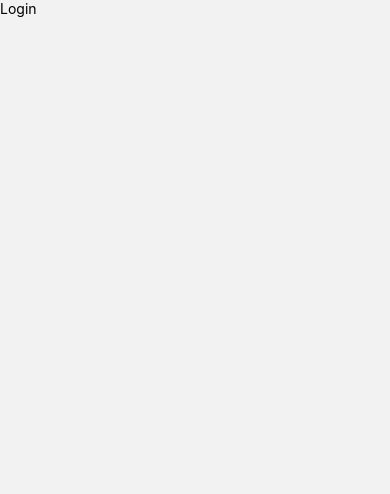
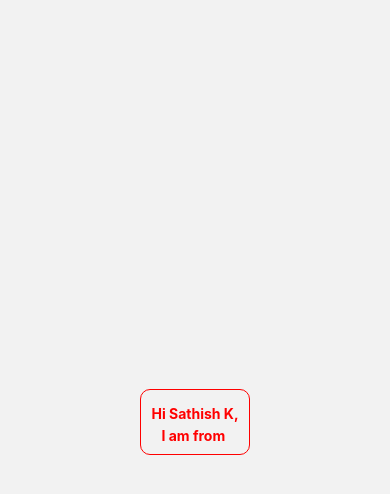
Before and after one commit to tazweedapp/RNBoilerplate, a React Native app: screen / in a window 390 px wide. Shown: the top 494 px of the page. Built offline with nearby package versions, Linux system fonts and the light colour scheme.

Commit message:
Navigation changes

```diff
--- a/App.tsx
+++ b/App.tsx
@@ -1,8 +1,8 @@
-import Navigation from './src/navigation';
-
 import React from 'react';
 import 'react-native-gesture-handler';
 import { SafeAreaProvider } from 'react-native-safe-area-context';
+
+import Navigation from './src/navigation';
 
 const App = () => {
   return (
--- /dev/null
+++ b/src/contants/routes.js
@@ -0,0 +1,6 @@
+const ROUTES = {
+  LOGIN: 'login',
+  HOME: 'home',
+};
+
+export default ROUTES;
--- a/src/navigation/AuthNavigator.js
+++ b/src/navigation/AuthNavigator.js
@@ -2,6 +2,7 @@ import React from 'react';
 import { createNativeStackNavigator } from '@react-navigation/native-stack';
 
 import Login from '@screens/Login';
+import ROUTES from 'contants/routes';
 
 const Stack = createNativeStackNavigator();
 
@@ -13,9 +14,9 @@ const AuthNavigator = () => {
         presentation: 'modal',
         gestureEnabled: true,
       }}
-      initialRouteName="Login"
+      initialRouteName={ROUTES.LOGIN}
     >
-      <Stack.Screen name="Login" component={Login} />
+      <Stack.Screen name={ROUTES.LOGIN} component={Login} />
     </Stack.Navigator>
   );
 };
--- a/src/navigation/MainNavigator.js
+++ b/src/navigation/MainNavigator.js
@@ -1,5 +1,8 @@
 import React from 'react';
 import { createStackNavigator } from '@react-navigation/stack';
+
+import ROUTES from 'contants/routes';
+import Home from '@screens/Home';
 
 const Stack = createStackNavigator();
 
@@ -8,12 +11,10 @@ const MainNavigator = () => {
     <Stack.Navigator
       screenOptions={{
         headerShown: false,
-        presentation: 'modal',
-        gestureEnabled: true,
       }}
-      initialRouteName="Login"
+      initialRouteName={ROUTES.HOME}
     >
-      {/* <Stack.Screen name="Login" component={Login} /> */}
+      <Stack.Screen name={ROUTES.HOME} component={Home} />
     </Stack.Navigator>
   );
 };
--- a/src/navigation/index.js
+++ b/src/navigation/index.js
@@ -5,7 +5,7 @@ import AuthNavigator from './AuthNavigator';
 import MainNavigator from './MainNavigator';
 
 const Navigation = () => {
-  const isAuthenticated = true;
+  const isAuthenticated = false;
   return (
     <NavigationContainer>
       {isAuthenticated ? <AuthNavigator /> : <MainNavigator />}
```
